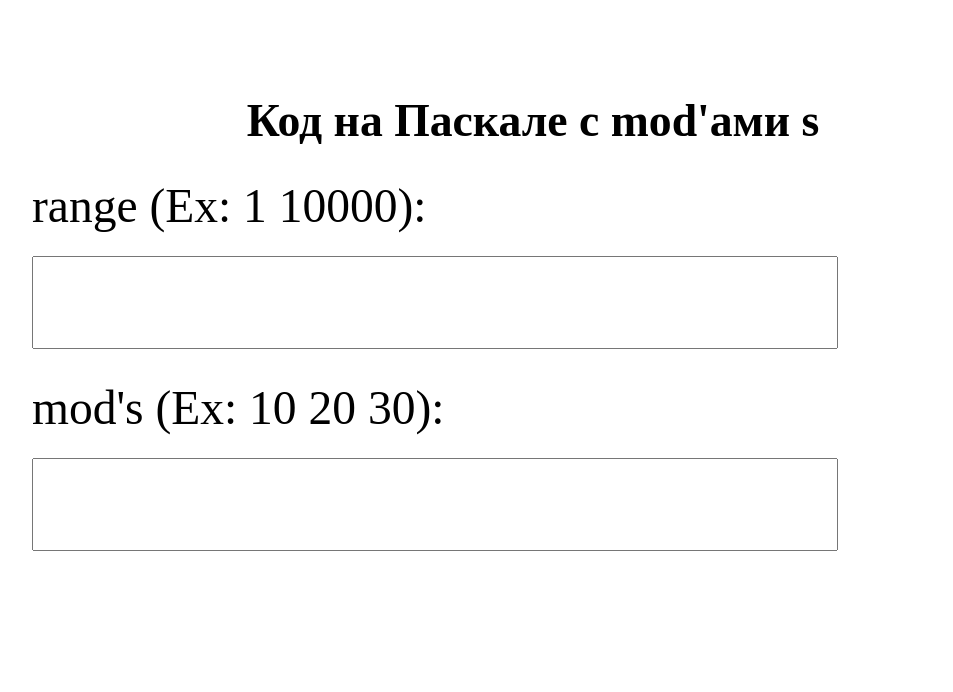
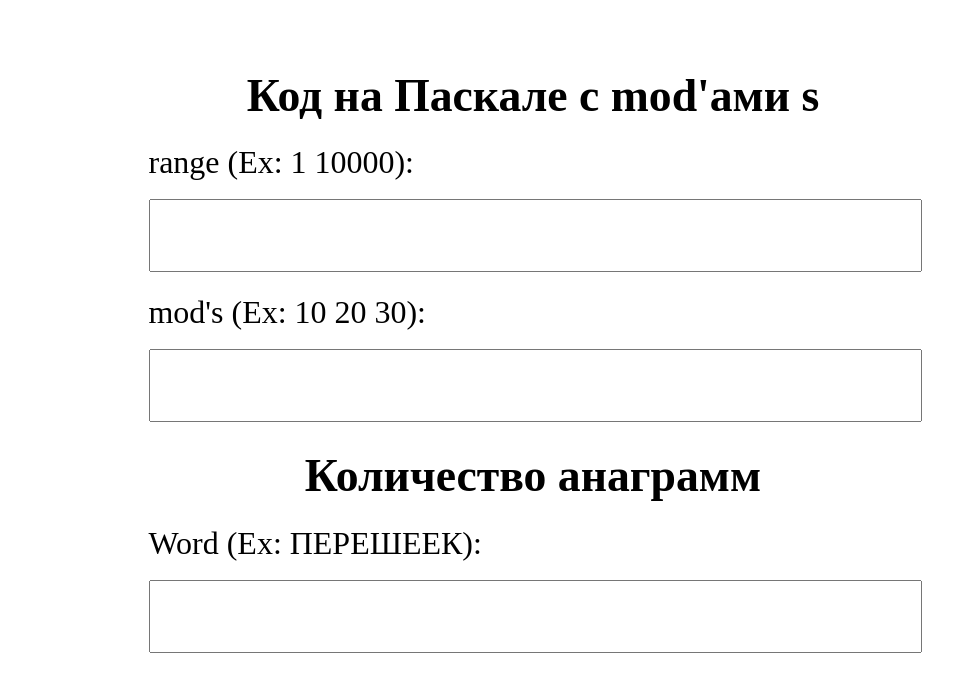
Before and after one commit to ALKONDR/alkondr.github.io, a plain HTML site: page index.html in a window 1280 px wide. Shown: the whole page, without its empty margins (107-1060 px from the left). Drawn offline with Linux system fonts and the light colour scheme.

Commit message:
second task implemented

```diff
--- a/app.js
+++ b/app.js
@@ -3,8 +3,6 @@
 const t1Range = document.querySelector('.task1_range');
 const t1Mods = document.querySelector('.task1_mods');
 const t1Ans = document.querySelector('.task1_ans');
-
-console.dir(t1Ans);
 
 function calcTask1Ans(e) {
   let ans = 0;
@@ -12,14 +10,34 @@ function calcTask1Ans(e) {
   const range = t1Range.value.trim().split(' ').map(el => parseInt(el));
   const mods = t1Mods.value.trim().split(' ').map(el => parseInt(el));
 
-  for (let i = range[0]; i < range[1]; i++) {
+  for (let i = range[0]; i <= range[1]; i++) {
     ans += mods.every(el => i % el === 0);
   }
-
-  console.log(range, mods);
 
   t1Ans.textContent = ans;
 }
 
 t1Range.onkeyup = calcTask1Ans;
 t1Mods.onkeyup = calcTask1Ans;
+
+// task2
+
+const t2Word = document.querySelector('.task2_word');
+const t2Ans = document.querySelector('.task2_ans');
+
+const factorial = (val) => val <= 1 ? val : val * factorial(val - 1);
+
+function calcTask2Ans(e) {
+  const word = t2Word.value.split('');
+  const unique = word.filter((val, ind, self) => self.indexOf(val) === ind);
+
+  ans = factorial(word.length);
+
+  console.log(word, unique);
+
+  unique.forEach(letter => ans /= factorial(word.filter(el => el === letter).length));
+
+  t2Ans.textContent = ans;
+}
+
+t2Word.onkeyup = calcTask2Ans;
--- a/index.html
+++ b/index.html
@@ -7,22 +7,32 @@
 </head>
 <body>
   <div class="container">
+
+    <!-- task1 -->
     <h1>
       Код на Паскале с mod'ами s
     </h1>
-    <div class="task1_range_container">
     <form class="task1_range_form">
       <p>range (Ex: 1 10000):</p>
       <input type="text" class="input task1_range">
     </form>
-    </div>
-    <div class="task1_mods_container">
     <form class="task1_mods_form">
       <p>mod's (Ex: 10 20 30):</p>
       <input type="text" class="input task1_mods">
     </form>
-    </div>
     <h2 class="task1_ans"></h2>
+
+  <!-- task2 -->
+
+  <h1>
+    Количество анаграмм
+  </h1>
+  <form class="task2_form">
+    <p>Word (Ex: ПЕРЕШЕЕК):</p>
+    <input type="text" class="input task2_word">
+  </form>
+  <h2 class="task2_ans"></h2>
+
   </div>
 
   <script type="text/javascript" src="app.js"></script>
--- a/style.css
+++ b/style.css
@@ -6,7 +6,7 @@
 }
 
 p {
-  font-size: .8em
+  font-size: .7em
 }
 
 .container {
@@ -15,7 +15,7 @@ p {
   align-items: center;
   width: 100%
   height: 100%;
-  padding: 5%;
+  padding: 3%;
 }
 
 /*.task1_range_container {
@@ -28,5 +28,5 @@ p {
 }*/
 
 .input {
-  width: 80%;
+  width: 100%;
 }
```
Lines whose indentation alone changed are shown as unchanged.
